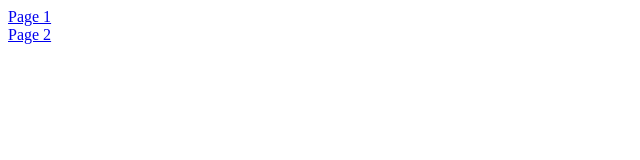
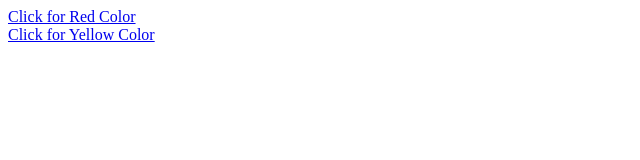
Before and after one commit to exclusiveabhi/mitmoradabad, a plain HTML site: page assets/files/menu.html in a window 1280 px wide. Shown: the whole page, without its empty margins (0-640 px from the left). Drawn offline with Linux system fonts and the light colour scheme.

Commit message:
29/02/2024

```diff
--- a/assets/files/menu.html
+++ b/assets/files/menu.html
@@ -4,7 +4,7 @@
   <title>Menu of Frame Sets</title>
 </head>
 <body>
-  <a href="page1.html" target="content">Page 1</a><br> <!--yaha pe html file ko link kr do-->
-  <a href="page2.html" target="content">Page 2</a><br>
+  <a href="page1.html" target="content">Click for Red Color</a><br> <!--yaha pe html file ko link kr do-->
+  <a href="page2.html" target="content">Click for Yellow Color</a><br>
 </body>
 </html>
```
